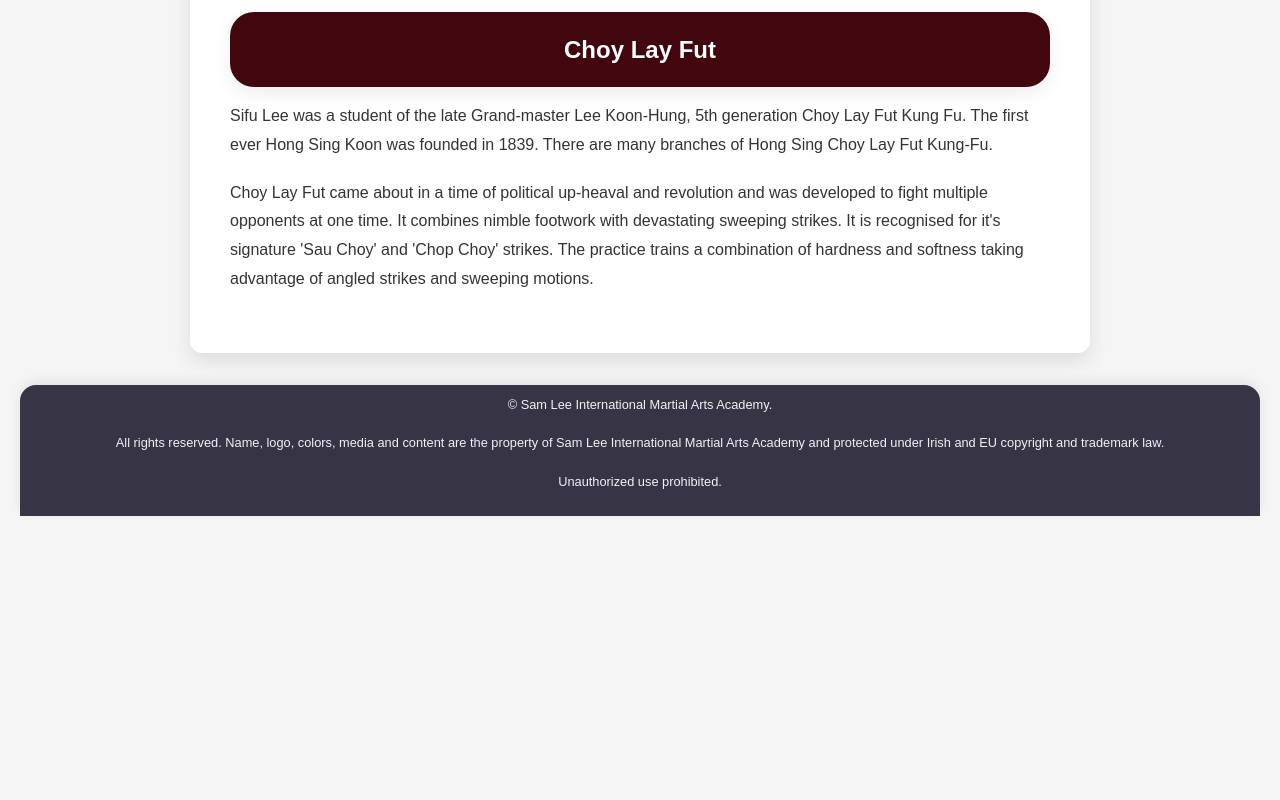
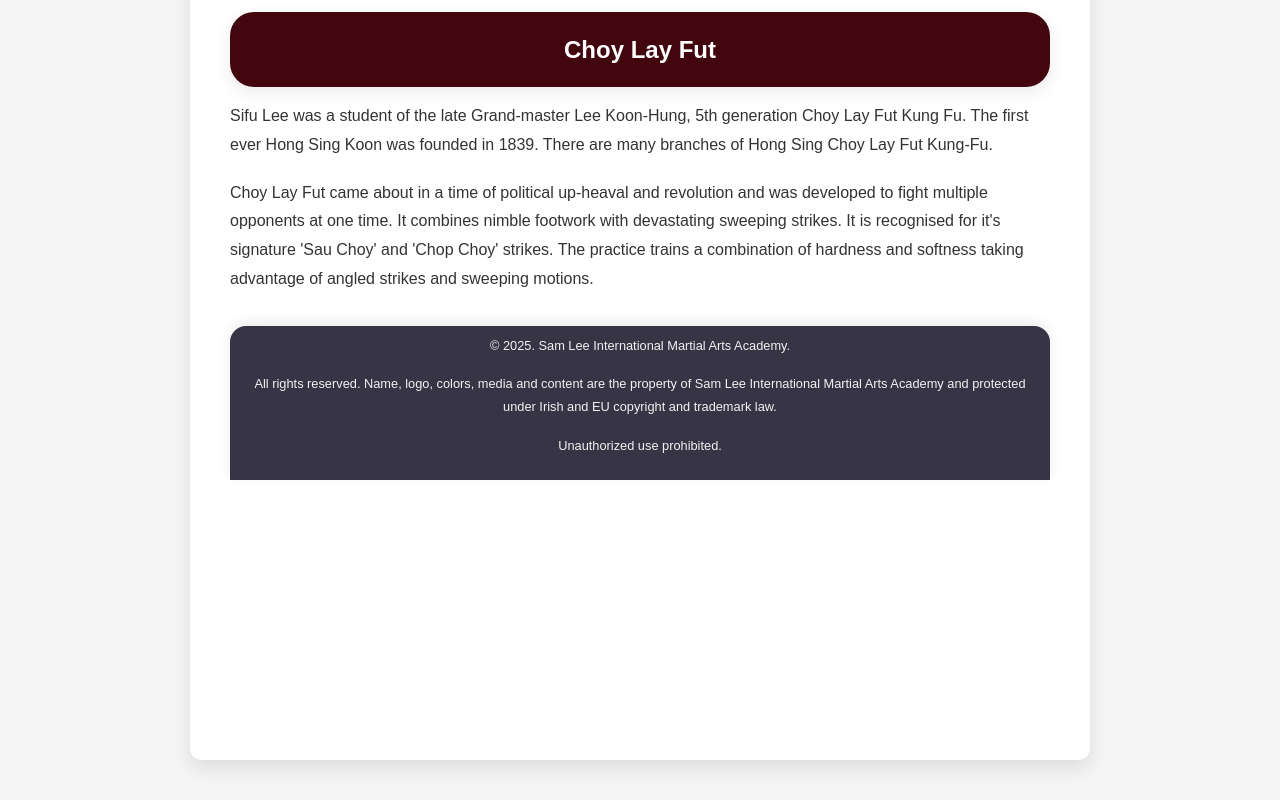
Before and after one commit to samleemartialarts/moredetails, a plain HTML site: page index.html in a window 1280 px wide. Shown: the part 1803-2603 px from the top of the page. Drawn offline with Linux system fonts and the light colour scheme.

Commit message:
Update index.html fix footer inside container added text '2025'

```diff
--- a/index.html
+++ b/index.html
@@ -236,8 +236,6 @@
         multiple opponents at one time. It combines nimble footwork with devastating sweeping strikes.
         It is recognised for it's signature 'Sau Choy' and 'Chop Choy' strikes.
         The practice trains a combination of hardness and softness taking advantage of angled strikes and sweeping motions.</p>
-
-    </div>
     <style>
     footer {
         text-align: center;
@@ -255,7 +253,7 @@ footer {
     </style>
 
     <footer>
-    &copy; Sam Lee International Martial Arts Academy.
+        &copy; 2025. Sam Lee International Martial Arts Academy.
         <p></p>
         <p>
             All rights reserved. Name, logo, colors, media and content
@@ -264,6 +262,8 @@ footer {
         </p>
         <p>Unauthorized use prohibited.</p>
     </footer>
+    </div>
+
 
 </body>
 </html>
```
Lines whose indentation alone changed are shown as unchanged.
